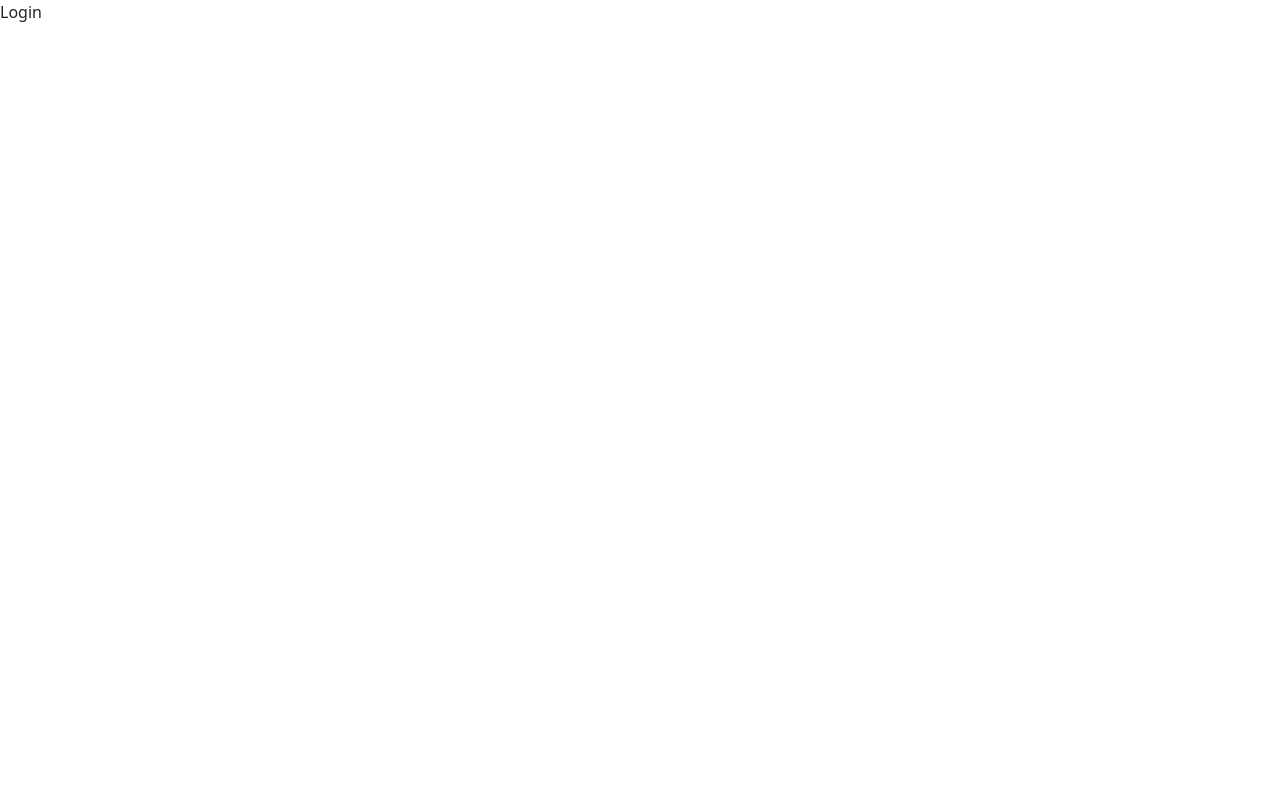
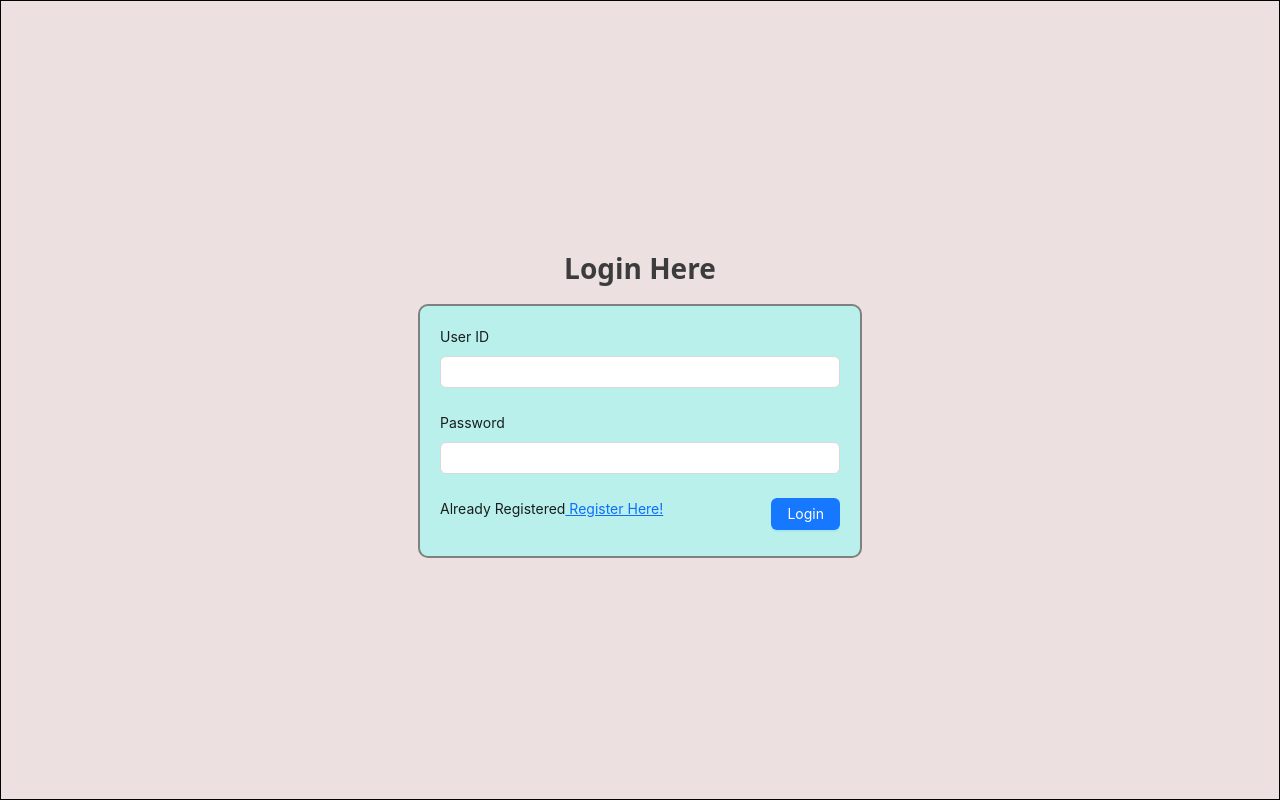
Before and after one commit to rajatmishra11/POS_MERN, a React (Create React App) app in the folder client/: page /login in a window 1280 px wide. Built offline with nearby package versions, Linux system fonts and the light colour scheme.

Commit message:
Update login and register page styling and add a link from login to register page.

```diff
--- a/client/src/index.css
+++ b/client/src/index.css
@@ -62,15 +62,15 @@
     width: 400px;
 }
 
-.register h3{
+.register h3 {
     text-align: center;
     color: #3c3c3c;
     font-weight: bold;
     padding: 10px;
 }
 
-.register Form{
-    background-color:  rgb(186, 240, 235);
+.register Form {
+    background-color: rgb(186, 240, 235);
     padding: 20px;
     border: 2px solid gray;
     border-radius: 10px;
--- a/client/src/pages/Login.js
+++ b/client/src/pages/Login.js
@@ -1,9 +1,33 @@
-import React from 'react'
+import React from "react";
+import { Button, Form, Input } from "antd";
+import { Link } from "react-router-dom";
 
 const Login = () => {
+  const handleSubmit = (value) => {
+    console.log(value);
+  };
   return (
-    <div>Login</div>
-  )
-}
+    <div className="register d-flex ">
+      <h3>Login Here</h3>
+      <Form layout="vertical" onFinish={handleSubmit}>
+        <Form.Item name="userID" label="User ID">
+          <Input />
+        </Form.Item>
+        <Form.Item name="password" label="Password">
+          <Input type="password" />
+        </Form.Item>
+        <div className="d-flex justify-content-between">
+          <p>
+            Already Registered
+            <Link to="/register"> Register Here!</Link>
+          </p>
+          <Button type="primary" htmlType="submit">
+            Login
+          </Button>
+        </div>
+      </Form>
+    </div>
+  );
+};
 
-export default Login
+export default Login;
--- a/client/src/pages/Register.js
+++ b/client/src/pages/Register.js
@@ -9,7 +9,7 @@ const Register = () => {
   return (
     <div  className="register d-flex ">
       <h3>New User</h3>
-      <Form  layout="vertical" onFinish={handleSubmit}>
+      <Form   layout="vertical" onFinish={handleSubmit}>
         <Form.Item name="Name" label="Username">
           <Input />
         </Form.Item>
```
